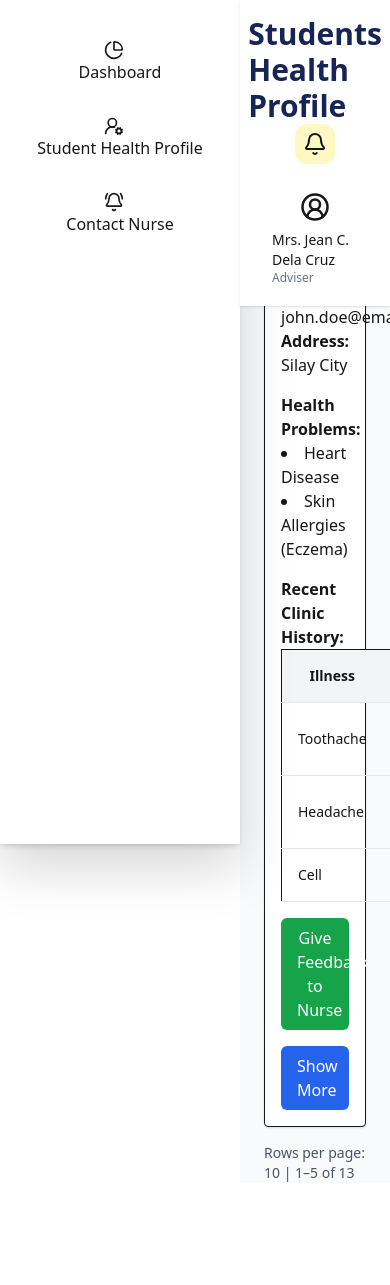
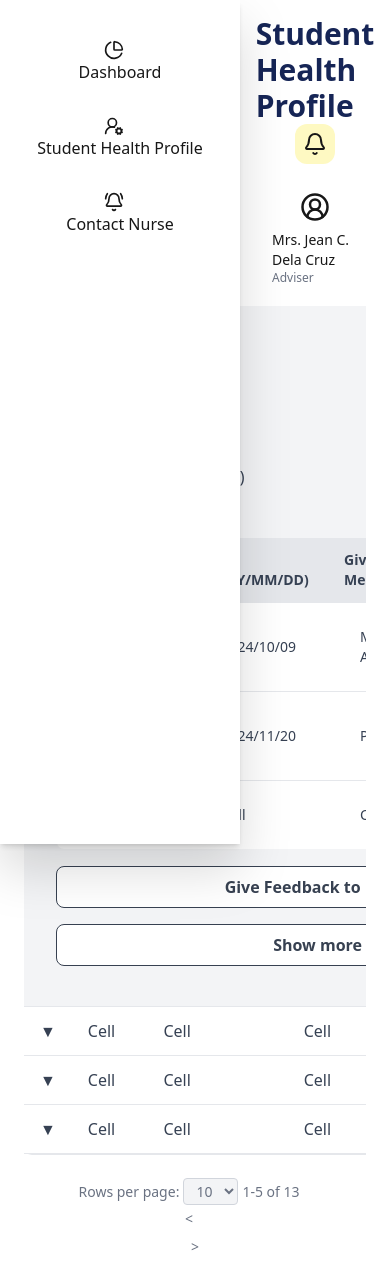
Before and after one commit to InfoTech501/infirmary-web, a Next.js app: page /student-health-profile in a window 390 px wide. Before the commit the page ends 1183 px from the top, so only its background shows below. Built offline with nearby package versions, Linux system fonts and the light colour scheme.

Commit message:
fix table responsiveness

```diff
--- a/src/app/components/StudentHealthProfile.tsx
+++ b/src/app/components/StudentHealthProfile.tsx
@@ -1,67 +1,151 @@
 "use client";
 
 import React, { useState } from "react";
+import "@/app/styles/student.health.profile.css";
 import { ClinicVisitModal } from "@/app/components/modal/ClinicVisitModal";
 
 export function StudentHealthProfile() {
   const [showModal, setShowModal] = useState(false);
 
   return (
-    <div className="mt-6 border rounded p-4 bg-white shadow">
-      <h2 className="text-lg font-semibold mb-2">Student Profile</h2>
+    <div className="w-full overflow-x-auto">
+        <div className="flex items-center justify-between mb-15">
+        {/* This is for the Search Field and Filters Buttons along with the othr button */}
+        </div>
+      <table className="students-table min-w-full">
+        <thead>
+          <tr className="border-b border-gray-300 text-left text-gray-600 font-semibold">
+            <th className="w-8"></th>
+            <th className="py-3 px-3">LRN</th>
+            <th className="py-3 px-3">First Name</th>
+            <th className="py-3 px-3">Last Name</th>
+            <th className="py-3 px-3">Grade & Section</th>
+          </tr>
+        </thead>
 
-      <div className="mb-4">
-        <p><strong>Contact No.:</strong> 09123456789</p>
-        <p><strong>Email Address:</strong> john.doe@email.com</p>
-        <p><strong>Address:</strong> Silay City</p>
+        <tbody className="text-gray-700">
+          <tr className="main-row cursor-default border-b border-gray-200">
+            <td className="expand-icon text-center w-8 px-2 py-3 select-none">&#x25BC;</td>
+            <td className="px-3 py-3">Cell</td>
+            <td className="px-3 py-3">Cell</td>
+            <td className="px-3 py-3">Cell</td>
+            <td className="px-3 py-3">Cell</td>
+          </tr>
+
+          <tr className="main-row expanded-row-bg cursor-default border-b border-gray-200">
+            <td className="expand-icon text-center w-8 px-2 py-3 select-none">&#x25B2;</td>
+            <td className="px-3 py-3">Cell</td>
+            <td className="px-3 py-3">Cell</td>
+            <td className="px-3 py-3">Cell</td>
+            <td className="px-3 py-3">Cell</td>
+          </tr>
+
+          <tr className="expanded-row bg-gray-100">
+            <td colSpan={5} className="p-6">
+                <div className="expanded-content flex flex-col md:flex-row md:gap-5">
+                <div className="info-section text-gray-700 mb-6 md:mb-0 md:w-[16%] min-w-0">
+                    <strong>Contact Info</strong>
+                    <p>Contact No.:</p>
+                    <p>Email Address:</p>
+                    <p>Address:</p>
                 </div>
 
-      <div className="mb-4">
+                <div className="info-section text-gray-700 mb-6 md:mb-0 md:w-[24%] min-w-0">
+                    <strong>Student Health Info</strong>
                     <p><strong>Health Problems:</strong></p>
-        <ul className="list-disc list-inside">
+                    <ol className="list-decimal list-inside space-y-0.5">
                     <li>Heart Disease</li>
                     <li>Skin Allergies (Eczema)</li>
-        </ul>
+                    </ol>
                 </div>
 
-      <div className="mb-4">
-        <p><strong>Recent Clinic History:</strong></p>
-        <table className="student-table w-full text-sm border">
-          <thead className="bg-gray-100">
+                <div className="info-section clinic-history text-gray-700 md:w-[45%] min-w-0">
+                    <strong>Recent Clinic History</strong>
+                    <table className="clinic-history-table w-full border border-gray-300 rounded-md overflow-hidden text-sm">
+                    <thead className="bg-gray-200 text-left text-gray-700 font-semibold">
                         <tr>
-              <th>Illness</th>
-              <th>Date</th>
-              <th>Medication</th>
-              <th>Nurse</th>
+                        <th className="py-1 px-1 border-b border-gray-300">Illness</th>
+                        <th className="py-1 px-2 border-b border-gray-300">DATE (YYYY/MM/DD)</th>
+                        <th className="py-1 px-2 border-b border-gray-300">Given Medication</th>
+                        <th className="py-1 px-2 border-b border-gray-300">Nurse</th>
                         </tr>
                     </thead>
                     <tbody>
-            <tr>
-              <td>Toothache</td>
-              <td>2024/10/09</td>
-              <td>Mefenamic Acid</td>
-              <td>Nurse 1</td>
+                        <tr className="border-b bg-white border-gray-300">
+                        <td className="py-1 px-2">Toothache</td>
+                        <td className="py-1 px-2">2024/10/09</td>
+                        <td className="py-1 px-2">Mefenamic Acid</td>
+                        <td className="py-1 px-2">Nurse 1</td>
                         </tr>
-            <tr>
-              <td>Headache</td>
-              <td>2024/11/20</td>
-              <td>Paracetamol</td>
-              <td>Nurse 3</td>
+                        <tr className="border-b bg-white border-gray-300">
+                        <td className="py-1 px-2">Headache</td>
+                        <td className="py-1 px-2">2024/11/20</td>
+                        <td className="py-1 px-2">Paracetamol</td>
+                        <td className="py-1 px-2">Nurse 3</td>
                         </tr>
-            <tr>
-              <td>Cell</td>
-              <td>Cell</td>
-              <td>Cell</td>
-              <td>Cell</td>
+                        <tr className="bg-white">
+                        <td className="py-1 px-2">Cell</td>
+                        <td className="py-1 px-2">Cell</td>
+                        <td className="py-1 px-2">Cell</td>
+                        <td className="py-1 px-2">Cell</td>
                         </tr>
                     </tbody>
                     </table>
+                    <div className="mt-4 flex flex-wrap gap-4 justify-end">
+                    <button className="button outline-btn">Give Feedback to nurse</button>
+                    <button
+                        className="button filled-btn"
+                        onClick={() => setShowModal(true)}
+                        type="button"
+                    >
+                        Show more
+                    </button>
                     </div>
+                </div>
+                </div>
+            </td>
+            </tr>
 
-      <div className="flex gap-4">
-        <button className="button button-green">Give Feedback to Nurse</button>
-        <button className="button button-blue" onClick={() => setShowModal(true)}>
-          Show More
+          <tr className="main-row cursor-default border-b border-gray-200">
+            <td className="expand-icon text-center w-8 px-2 py-3 select-none">&#x25BC;</td>
+            <td className="px-3 py-3">Cell</td>
+            <td className="px-3 py-3">Cell</td>
+            <td className="px-3 py-3">Cell</td>
+            <td className="px-3 py-3">Cell</td>
+          </tr>
+          <tr className="main-row cursor-default border-b border-gray-200">
+            <td className="expand-icon text-center w-8 px-2 py-3 select-none">&#x25BC;</td>
+            <td className="px-3 py-3">Cell</td>
+            <td className="px-3 py-3">Cell</td>
+            <td className="px-3 py-3">Cell</td>
+            <td className="px-3 py-3">Cell</td>
+          </tr>
+          <tr className="main-row cursor-default border-b border-gray-200">
+            <td className="expand-icon text-center w-8 px-2 py-3 select-none">&#x25BC;</td>
+            <td className="px-3 py-3">Cell</td>
+            <td className="px-3 py-3">Cell</td>
+            <td className="px-3 py-3">Cell</td>
+            <td className="px-3 py-3">Cell</td>
+          </tr>
+        </tbody>
+      </table>
+
+      <div className="mt-6 flex justify-end items-center space-x-3 text-gray-500 text-sm select-none font-normal">
+        <span>
+          Rows per page:
+          <select
+            disabled
+            className="mx-1 border border-gray-300 rounded px-2 py-0.5 bg-gray-100 cursor-not-allowed"
+          >
+            <option>10</option>
+          </select>
+          1-5 of 13
+        </span>
+        <button className="p-1 rounded hover:bg-gray-200 cursor-pointer" aria-label="Previous page">
+          &lt;
+        </button>
+        <button className="p-1 rounded hover:bg-gray-200 cursor-pointer" aria-label="Next page">
+          &gt;
         </button>
       </div>
 
--- a/src/app/components/StudentHealthProfileHeader.tsx
+++ b/src/app/components/StudentHealthProfileHeader.tsx
@@ -6,27 +6,23 @@ const adviserName = "Mrs. Jean C. Dela Cruz";
 
 export function StudentHealthProfileHeader() {
   return (
-    <nav className="fixed top-0 left-60 right-0 bg-white px-6 py-4 flex items-center justify-between z-20 shadow-sm">
-      <h1 className="text-3xl font-bold text-blue-950">Students Health Profile</h1>
+    <nav className="fixed top-0 left-60 right-0 bg-white px-6 py-4 flex items-center justify-between">
+      <h1 className="text-3xl font-bold text-blue-950">Student Health Profile</h1>
       <div className="flex items-center gap-6">
-        <Link
-          href="/notification"
-          className="relative bg-yellow-100 p-2 rounded-xl hover:bg-yellow-200"
-        >
+        <Link href='/notification' className="relative bg-yellow-100 p-2 rounded-xl hover:bg-yellow-200">
           <Bell />
         </Link>
 
-        <Link
-          href="/account"
-          className="flex items-center gap-2 hover:bg-gray-200 rounded-full px-2 py-1"
-        >
+        <Link href='/account' className="flex items-center gap-2 hover:bg-gray-200 rounded-full px-2 py-1">
           <UserCircle2Icon size={30} />
           <div>
-            <p className="text-sm font-medium">{adviserName}</p>
+            <p className="text-sm font-medium">
+              {adviserName}
+            </p>
             <p className="text-xs text-gray-500">Adviser</p>
           </div>
         </Link>
       </div>
     </nav>
-  );
+  )
 }
--- a/src/app/components/modal/ClinicVisitModal.tsx
+++ b/src/app/components/modal/ClinicVisitModal.tsx
@@ -11,34 +11,41 @@ export function ClinicVisitModal({ onClose }: { onClose: () => void }) {
   ];
 
   return (
-    <div className="fixed inset-0 bg-black bg-opacity-50 flex justify-center items-center z-50">
-      <div className="bg-white rounded-lg p-6 w-full max-w-2xl shadow-lg">
-        <h2 className="text-xl font-bold mb-4">CLINIC VISIT HISTORY OF “STUDENT NAME”</h2>
-        <h3 className="text-base font-semibold mb-2">History</h3>
-        <table className="w-full text-sm border">
+    <div className="fixed inset-0 bg-black bg-opacity-50 flex justify-center items-center z-50 p-4 md:p-10">
+      <div className="bg-white rounded-xl p-8 max-w-3xl w-full shadow-xl flex flex-col">
+        <h2 className="text-lg md:text-xl font-bold mb-6 uppercase tracking-wider text-gray-900">
+          Clinic Visit History of “Student Name”
+        </h2>
+        <h3 className="text-base font-semibold mb-4 text-gray-700">History</h3>
+
+        <div className="overflow-x-auto">
+          <table className="w-full text-sm border border-gray-200">
             <thead className="bg-gray-100">
               <tr>
-              <th className="px-2 py-1 text-left">Illness</th>
-              <th className="px-2 py-1 text-left">DATE (YYYY/MM/DD)</th>
-              <th className="px-2 py-1 text-left">Given Medication</th>
-              <th className="px-2 py-1 text-left">Nurse</th>
+                {["Illness", "DATE (YYYY/MM/DD)", "Given Medication", "Nurse"].map((header, i) => (
+                  <th key={i} className="px-4 py-2 font-semibold text-gray-700 text-left border-b border-gray-300">
+                    {header}
+                  </th>
+                ))}
               </tr>
             </thead>
             <tbody>
-            {visits.map((v, i) => (
-              <tr key={i} className="border-t">
-                <td className="px-2 py-1">{v.illness}</td>
-                <td className="px-2 py-1">{v.date}</td>
-                <td className="px-2 py-1">{v.medication}</td>
-                <td className="px-2 py-1">{v.nurse}</td>
+              {visits.map(({ illness, date, medication, nurse }, i) => (
+                <tr key={i} className="border-b border-gray-200 last:border-0">
+                  <td className="px-4 py-2 text-gray-800">{illness}</td>
+                  <td className="px-4 py-2 text-gray-800">{date}</td>
+                  <td className="px-4 py-2 text-gray-800">{medication}</td>
+                  <td className="px-4 py-2 text-gray-800">{nurse}</td>
                 </tr>
               ))}
             </tbody>
           </table>
-        <div className="mt-6 flex justify-center">
+        </div>
+
+        <div className="mt-8 flex justify-end">
           <button
             onClick={onClose}
-            className="bg-blue-600 text-white px-6 py-2 rounded hover:bg-blue-700"
+            className="border border-gray-400 rounded-md px-6 py-2 text-gray-700 hover:bg-gray-100 transition focus:outline-none focus:ring-2 focus:ring-blue-500"
           >
             Close
           </button>
--- a/src/app/student-health-profile/page.tsx
+++ b/src/app/student-health-profile/page.tsx
@@ -1,5 +1,4 @@
 import React from "react";
-import "@/app/styles/student.health.profile.css";
 import { Sidebar } from "@/app/components/Sidebar";
 import { StudentHealthProfileHeader } from "@/app/components/StudentHealthProfileHeader";
 import { StudentHealthProfile } from "@/app/components/StudentHealthProfile";
@@ -9,14 +8,12 @@ export default function Page() {
     <>
       <StudentHealthProfileHeader />
 
-      <div className="main-content bg-gray-50 min-h-screen">
+      <div className="layout-container bg-white-50 min-h-screen flex">
         <Sidebar />
 
-        <main>
-          <StudentHealthProfile />
-
-          <div className="mt-4 text-sm text-gray-600">
-            Rows per page: 10 | 1–5 of 13
+        <main className="content-area flex-grow overflow-auto p-6">
+          <div className="w-full max-w-screen-xl mx-auto">
+            <StudentHealthProfile />
           </div>
         </main>
       </div>
--- a/src/app/styles/student.health.profile.css
+++ b/src/app/styles/student.health.profile.css
@@ -1,43 +1,97 @@
-.header {
-  position: fixed;
-  top: 0;
-  left: 240px;
-  right: 0;
-  background-color: white;
-  padding: 1rem 1.5rem;
-  display: flex;
-  justify-content: space-between;
-  align-items: center;
-  z-index: 9;
-  box-shadow: 0 1px 6px rgba(0,0,0,0.06);
+.students-table {
+  border-collapse: collapse;
+  border-radius: 0.5rem;
+  box-shadow: 0 0 0 1px #e5e7eb;
+  table-layout: auto;
 }
 
-.main-content {
-  margin-left: 240px;
-  padding-top: 80px;
-  padding-left: 1.5rem;
-  padding-right: 1.5rem;
+.main-row {
+  background-color: white;
+  transition: background-color 0.15s ease;
 }
 
-.student-table th,
-.student-table td {
-  padding: 1rem;
-  font-size: 0.875rem;
-  border-bottom: 1px solid #e5e7eb;
+.main-row:hover {
+  background-color: #f9fafb;
+}
+
+.expanded-row-bg {
+  background-color: #f3f4f6 !important;
+}
+
+.expanded-row td {
+  border-bottom: 1px solid #d1d5db;
+  padding: 1.5rem 2rem !important;
+  vertical-align: top;
+}
+
+.expanded-content strong {
+  font-weight: 700;
+  display: flex;
+  margin-bottom: 0.5rem;
+  flex-wrap: nowrap;
+  gap: 1rem;
+  color: #374151;
+}
+
+.clinic-history-table {
+  border-radius: 0.5rem;
+}
+.clinic-history-table tbody tr {
+  background-color: white !important;
 }
 
 .button {
-  padding: 0.5rem 1rem;
-  border-radius: 0.375rem;
-  font-weight: 500;
+  padding: 0.5rem 1.25rem;
+  font-weight: 600;
+  cursor: pointer;
+  border-radius: 0.5rem;
+  transition: background-color 0.2s ease-in-out;
+  border: 1.5px solid transparent;
+  user-select: none;
 }
 
-.button-green {
-  background-color: #16a34a;
-  color: white;
+.outline-btn {
+  color: #374151;
+  border-color: #374151;
+  background-color: white;
 }
 
-.button-blue {
-  background-color: #2563eb;
-  color: white;
+.outline-btn:hover {
+  background-color: #374151;
+  color: #fff;
 }
+
+.filled-btn {
+  color: #374151;
+  border-color: #374151;
+  background-color: white;
+}
+
+.filled-btn:hover {
+  background-color: #374151;
+  color: #fff;
+}
+
+.pagination-info {
+  margin-top: 1rem;
+  font-size: 0.875rem;
+  color: #6b7280;
+}
+
+.students-table th,
+.students-table td {
+  padding: 0.75rem 1rem;
+  border-bottom: 1px solid #e5e7eb;
+  vertical-align: middle;
+}
+
+@media (max-width: 768px) {
+  .expanded-content {
+    flex-direction: column;
+  }
+
+  .info-section {
+    min-width: 100% !important;
+    margin-bottom: 1rem !important;
+  }
+}
```
Lines whose indentation alone changed are shown as unchanged.
